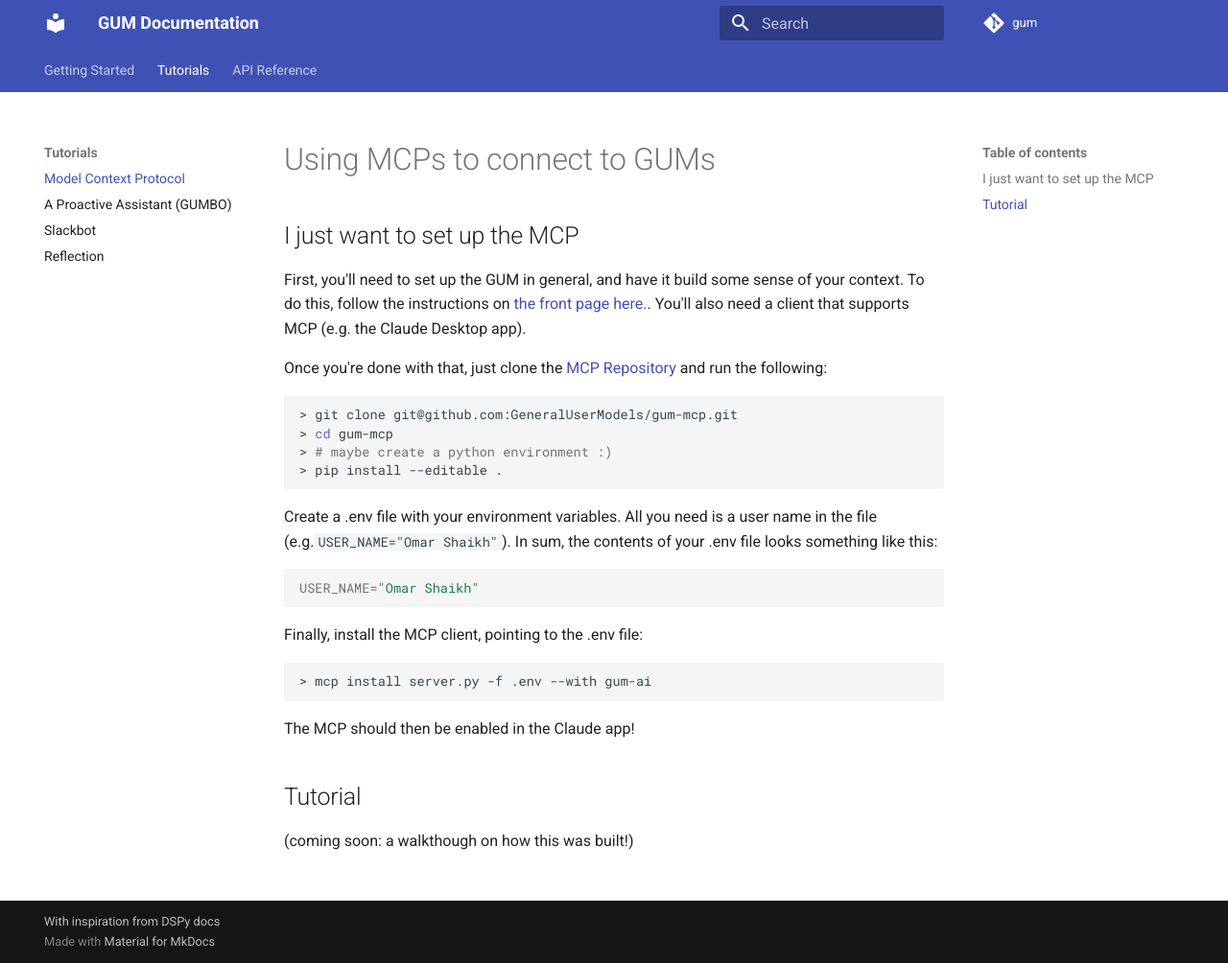
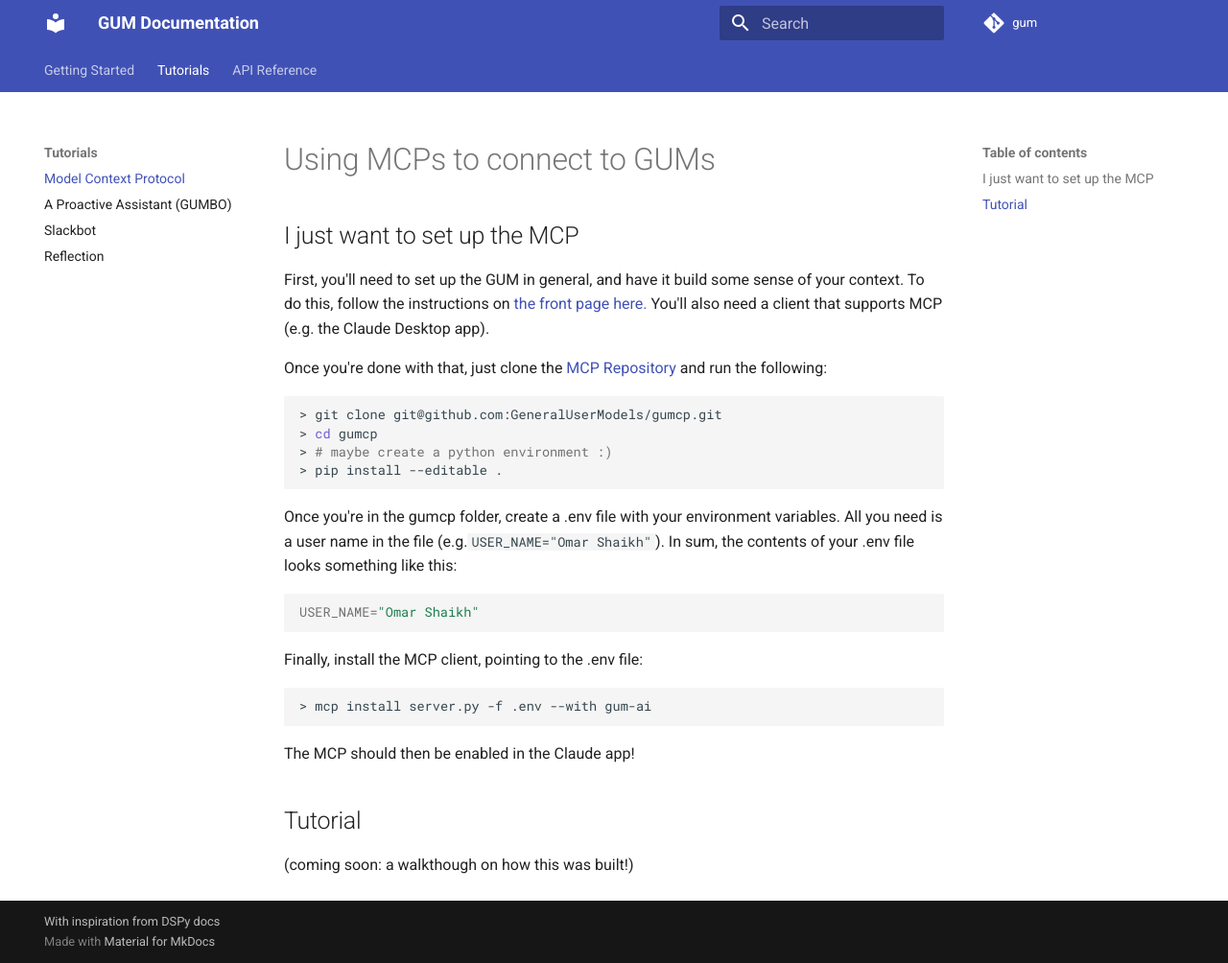
Before and after one commit to parmar-abhinav/gum, an MkDocs documentation site: the page built from docs/tutorials/mcp.md, in a window 1280 px wide and 1004 px high. Shown: the whole window at 96% size. Built offline with MkDocs 1.6.1 and Material for MkDocs 9.7.7, drawn with Linux system fonts in a browser that asks for light colours; comment, search, counter and statistics services are not loaded.

Commit message:
typos on MCP docs

````diff
--- a/docs/tutorials/mcp.md
+++ b/docs/tutorials/mcp.md
@@ -2,18 +2,18 @@
 
 ## I just want to set up the MCP
 
-First, you'll need to set up the GUM in general, and have it build some sense of your context. To do this, follow the instructions on [the front page here.](../index.md). You'll also need a client that supports MCP (e.g. the Claude Desktop app).
+First, you'll need to set up the GUM in general, and have it build some sense of your context. To do this, follow the instructions on [the front page here.](../index.md) You'll also need a client that supports MCP (e.g. the Claude Desktop app).
 
-Once you're done with that, just clone the [MCP Repository](https://github.com/GeneralUserModels/gum-mcp) and run the following:
+Once you're done with that, just clone the [MCP Repository](https://github.com/GeneralUserModels/gumcp) and run the following:
 
 ```bash
-> git clone git@github.com:GeneralUserModels/gum-mcp.git
-> cd gum-mcp
+> git clone git@github.com:GeneralUserModels/gumcp.git
+> cd gumcp
 > # maybe create a python environment :)
 > pip install --editable .
 ```
 
-Create a .env file with your environment variables. All you need is a user name in the file (e.g.```USER_NAME="Omar Shaikh"```). In sum, the contents of your .env file looks something like this:
+Once you're in the gumcp folder, create a .env file with your environment variables. All you need is a user name in the file (e.g.```USER_NAME="Omar Shaikh"```). In sum, the contents of your .env file looks something like this:
 
 ```bash
 USER_NAME="Omar Shaikh"
````
